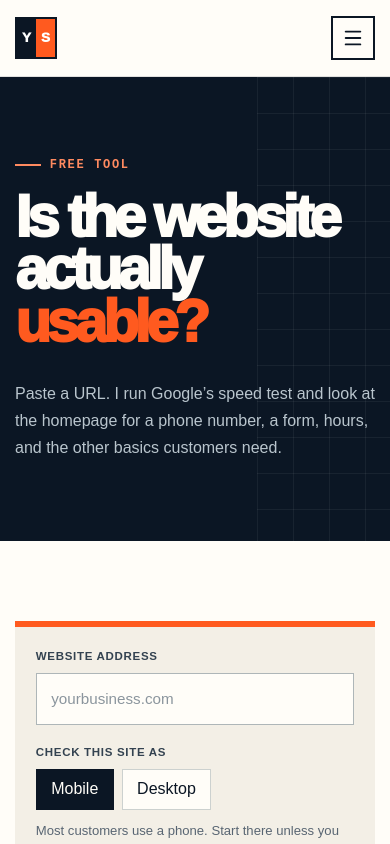
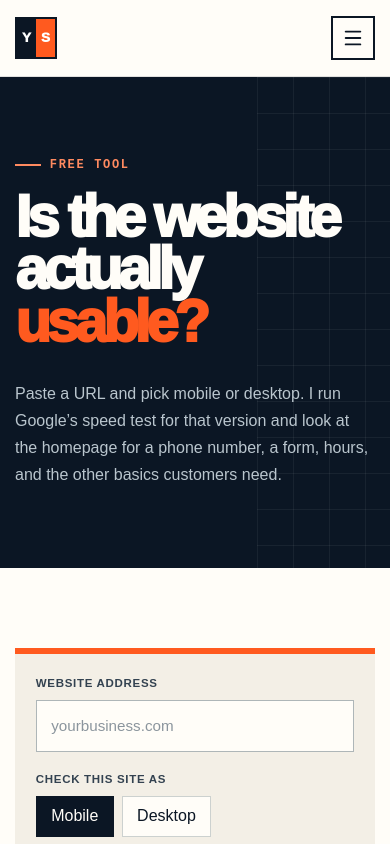
Before and after one commit to CRMwebsolution/yoursitesolution-co, a Next.js app: page /tools/website-check in a window 390 px wide. Shown: the top 844 px of the page. Built offline with nearby package versions, Linux system fonts and the light colour scheme.

Commit message:
Mention mobile or desktop choice on the website check page.

```diff
--- a/app/tools/website-check/page.tsx
+++ b/app/tools/website-check/page.tsx
@@ -5,7 +5,7 @@ import { WebsiteCheckTool } from "./website-check-tool";
 export const metadata: Metadata = {
   title: "Website check",
   description:
-    "Free website check for small businesses. See mobile speed scores and whether customers can call, write, or find hours from the homepage.",
+    "Free website check for small businesses. Choose mobile or desktop, then see speed scores and whether customers can reach you from the homepage.",
 };
 
 export default function WebsiteCheckPage() {
@@ -18,7 +18,7 @@ export default function WebsiteCheckPage() {
             Is the website actually <em>usable?</em>
           </>
         }
-        description="Paste a URL. I run Google’s speed test and look at the homepage for a phone number, a form, hours, and the other basics customers need."
+        description="Paste a URL and pick mobile or desktop. I run Google’s speed test for that version and look at the homepage for a phone number, a form, hours, and the other basics customers need."
       />
       <section className="section">
         <div className="shell tool-page">
```
